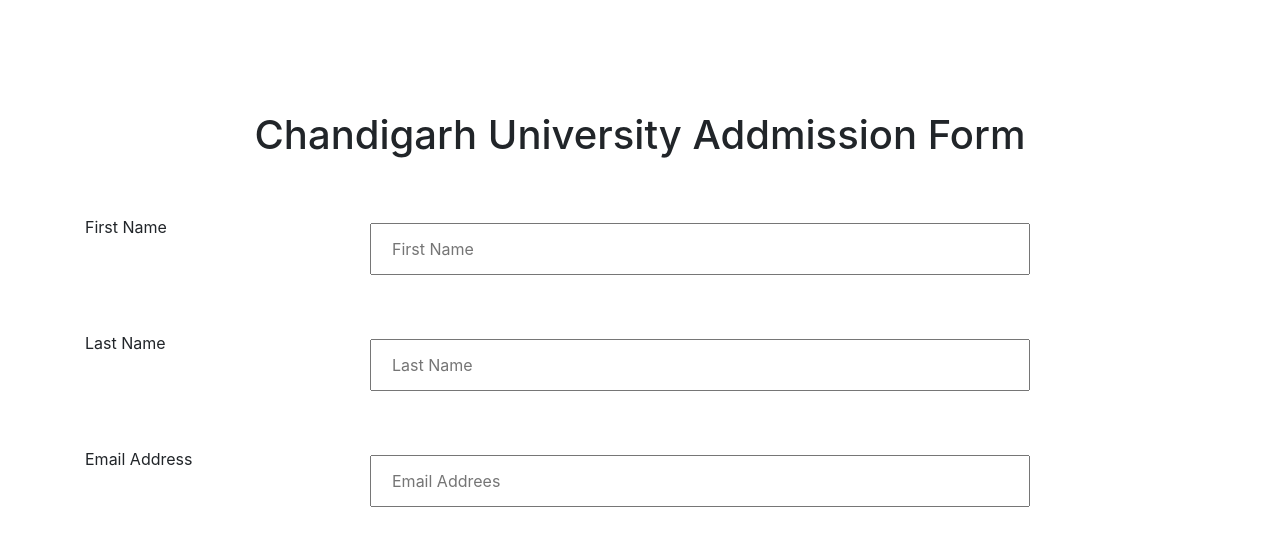
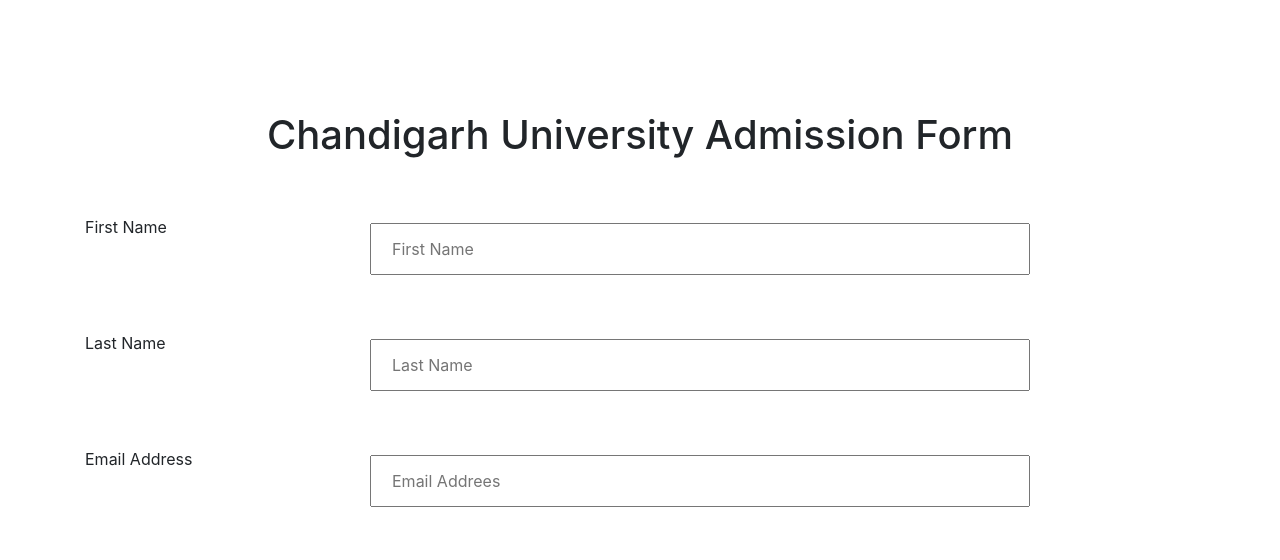
Before and after one commit to Harmanjot12/Chandigarh-University-Addmission-Form, a plain HTML site: page index.html in a window 1280 px wide. Shown: the part 185-745 px from the top of the page. Drawn offline with nearby package versions, Linux system fonts and the light colour scheme.

Commit message:
Update index.html

```diff
--- a/index.html
+++ b/index.html
@@ -42,7 +42,7 @@
 
 <br><br><br><br><br>
 <div class="container">
-<h1 class="text-center">Chandigarh University Addmission Form</h1><br><br>
+<h1 class="text-center">Chandigarh University Admission Form</h1><br><br>
 <form>
 	<div class="row">
 		<div class="col-sm-2">
```
